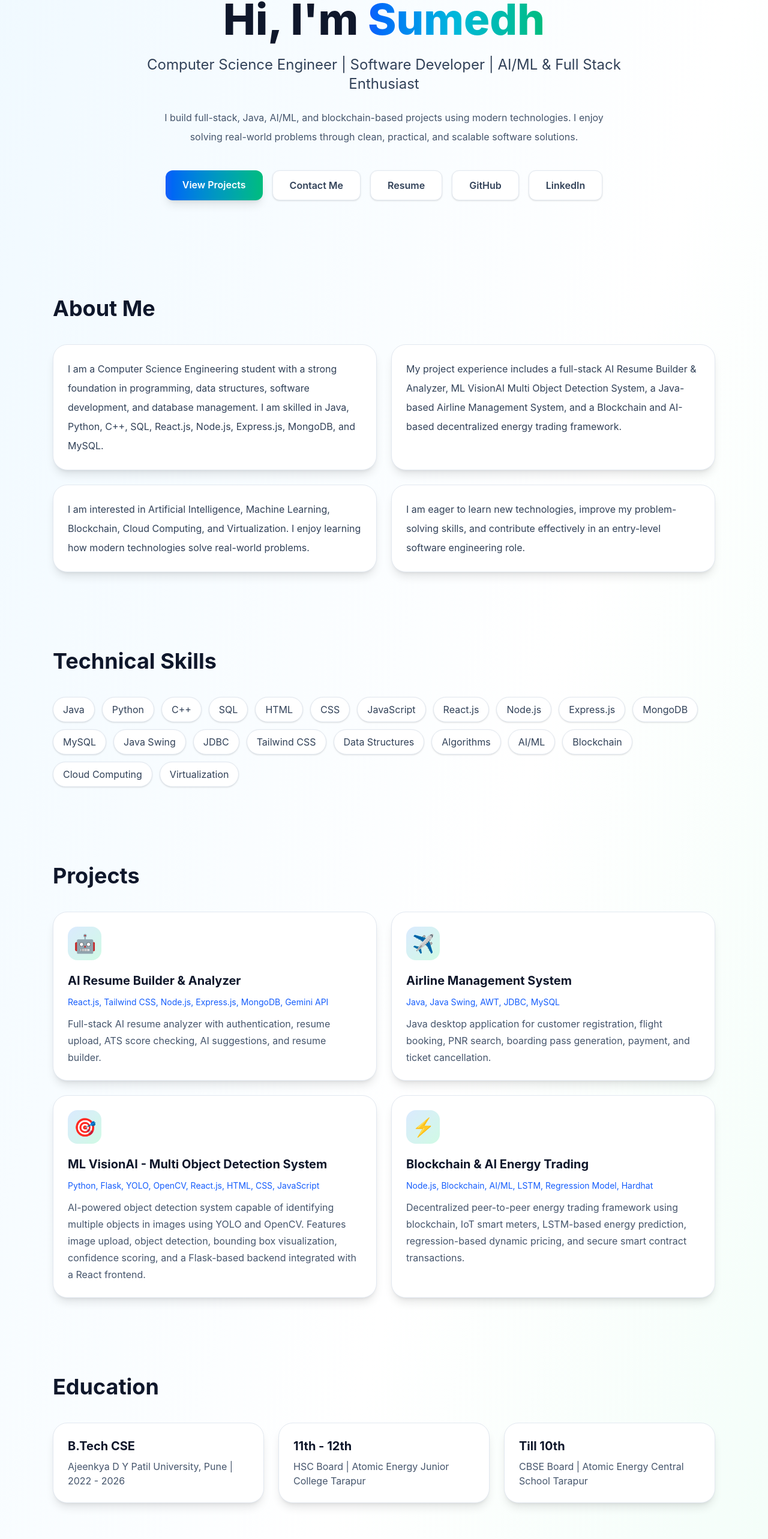
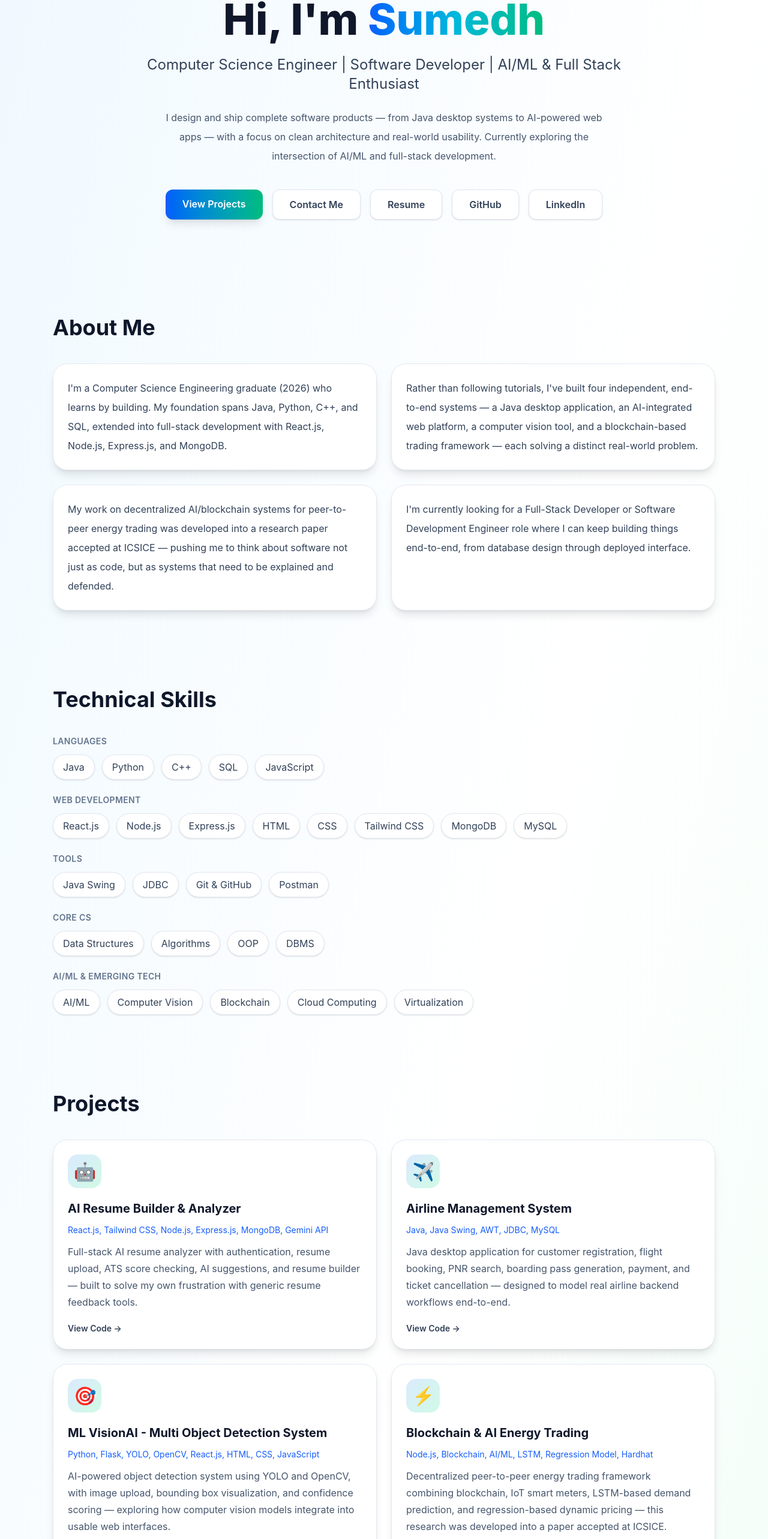
Before and after one commit to sumedhkhillare/my-portfolio, a React (Vite) app: page / in a window 1280 px wide. Shown: the part 210-2776 px from the top of the page at 60% size. Built offline with nearby package versions, Linux system fonts and the light colour scheme.

Commit message:
Updated resume

```diff
--- a/src/App.jsx
+++ b/src/App.jsx
@@ -1,9 +1,10 @@
 function App() {
-  const skills = [
-    "Java", "Python", "C++", "SQL", "HTML", "CSS", "JavaScript",
-    "React.js", "Node.js", "Express.js", "MongoDB", "MySQL",
-    "Java Swing", "JDBC", "Tailwind CSS", "Data Structures",
-    "Algorithms", "AI/ML", "Blockchain", "Cloud Computing", "Virtualization",
+  const skillGroups = [
+    { label: "Languages", items: ["Java", "Python", "C++", "SQL", "JavaScript"] },
+    { label: "Web Development", items: ["React.js", "Node.js", "Express.js", "HTML", "CSS", "Tailwind CSS", "MongoDB", "MySQL"] },
+    { label: "Tools", items: ["Java Swing", "JDBC", "Git & GitHub", "Postman"] },
+    { label: "Core CS", items: ["Data Structures", "Algorithms", "OOP", "DBMS"] },
+    { label: "AI/ML & Emerging Tech", items: ["AI/ML", "Computer Vision", "Blockchain", "Cloud Computing", "Virtualization"] },
   ]
 
   return (
@@ -15,7 +16,7 @@ function App() {
           </h1>
 
           <div className="hidden md:flex gap-6 text-sm text-slate-700">
-            {["about", "skills", "projects", "education", "certificates","Resume", "contact"].map((item) => (
+            {["about", "skills", "projects", "education", "certificates", "resume", "contact"].map((item) => (
               <a key={item} href={`#${item}`} className="hover:text-blue-600 capitalize">
                 {item}
               </a>
@@ -42,9 +43,10 @@ function App() {
           </p>
 
           <p className="max-w-3xl mx-auto text-slate-600 mb-10 leading-8">
-            I build full-stack, Java, AI/ML, and blockchain-based projects using
-            modern technologies. I enjoy solving real-world problems through
-            clean, practical, and scalable software solutions.
+            I design and ship complete software products — from Java desktop systems
+            to AI-powered web apps — with a focus on clean architecture and
+            real-world usability. Currently exploring the intersection of AI/ML
+            and full-stack development.
           </p>
 
           <div className="flex justify-center gap-4 flex-wrap">
@@ -59,19 +61,50 @@ function App() {
 
       <Section id="about" title="About Me">
         <div className="grid md:grid-cols-2 gap-6">
-          <Card>I am a Computer Science Engineering student with a strong foundation in programming, data structures, software development, and database management. I am skilled in Java, Python, C++, SQL, React.js, Node.js, Express.js, MongoDB, and MySQL.</Card>
-          <Card>  My project experience includes a full-stack AI Resume Builder & Analyzer, ML VisionAI Multi Object Detection System, a Java-based Airline Management System, and a Blockchain and AI-based decentralized energy trading framework.</Card>
-          <Card>I am interested in Artificial Intelligence, Machine Learning, Blockchain, Cloud Computing, and Virtualization. I enjoy learning how modern technologies solve real-world problems.</Card>
-          <Card>I am eager to learn new technologies, improve my problem-solving skills, and contribute effectively in an entry-level software engineering role.</Card>
+          <Card>
+            I'm a Computer Science Engineering graduate (2026) who learns by
+            building. My foundation spans Java, Python, C++, and SQL, extended
+            into full-stack development with React.js, Node.js, Express.js,
+            and MongoDB.
+          </Card>
+          <Card>
+            Rather than following tutorials, I've built four independent,
+            end-to-end systems — a Java desktop application, an AI-integrated
+            web platform, a computer vision tool, and a blockchain-based
+            trading framework — each solving a distinct real-world problem.
+          </Card>
+          <Card>
+            My work on decentralized AI/blockchain systems for peer-to-peer
+            energy trading was developed into a research paper accepted at
+            ICSICE — pushing me to think about software not just as code, but
+            as systems that need to be explained and defended.
+          </Card>
+          <Card>
+            I'm currently looking for a Full-Stack Developer or Software
+            Development Engineer role where I can keep building things
+            end-to-end, from database design through deployed interface.
+          </Card>
         </div>
       </Section>
 
       <Section id="skills" title="Technical Skills">
+        <div className="space-y-6">
+          {skillGroups.map((group) => (
+            <div key={group.label}>
+              <h3 className="text-sm font-semibold text-slate-500 uppercase tracking-wide mb-3">
+                {group.label}
+              </h3>
               <div className="flex flex-wrap gap-3">
-          {skills.map((skill) => (
-            <span key={skill} className="bg-white border border-slate-200 shadow-sm px-4 py-2 rounded-full text-slate-700 hover:bg-blue-50 hover:border-blue-300 hover:text-blue-700 transition">
+                {group.items.map((skill) => (
+                  <span
+                    key={skill}
+                    className="bg-white border border-slate-200 shadow-sm px-4 py-2 rounded-full text-slate-700 hover:bg-blue-50 hover:border-blue-300 hover:text-blue-700 transition"
+                  >
                     {skill}
                   </span>
+                ))}
+              </div>
+            </div>
           ))}
         </div>
       </Section>
@@ -82,28 +115,32 @@ function App() {
             icon="🤖"
             title="AI Resume Builder & Analyzer"
             tech="React.js, Tailwind CSS, Node.js, Express.js, MongoDB, Gemini API"
-      desc="Full-stack AI resume analyzer with authentication, resume upload, ATS score checking, AI suggestions, and resume builder."
+            desc="Full-stack AI resume analyzer with authentication, resume upload, ATS score checking, AI suggestions, and resume builder — built to solve my own frustration with generic resume feedback tools."
+            code="https://github.com/sumedhkhillare"
           />
 
           <ProjectCard
             icon="✈️"
             title="Airline Management System"
             tech="Java, Java Swing, AWT, JDBC, MySQL"
-      desc="Java desktop application for customer registration, flight booking, PNR search, boarding pass generation, payment, and ticket cancellation."
+            desc="Java desktop application for customer registration, flight booking, PNR search, boarding pass generation, payment, and ticket cancellation — designed to model real airline backend workflows end-to-end."
+            code="https://github.com/sumedhkhillare"
           />
 
           <ProjectCard
             icon="🎯"
             title="ML VisionAI - Multi Object Detection System"
             tech="Python, Flask, YOLO, OpenCV, React.js, HTML, CSS, JavaScript"
-      desc="AI-powered object detection system capable of identifying multiple objects in images using YOLO and OpenCV. Features image upload, object detection, bounding box visualization, confidence scoring, and a Flask-based backend integrated with a React frontend."
+            desc="AI-powered object detection system using YOLO and OpenCV, with image upload, bounding box visualization, and confidence scoring — exploring how computer vision models integrate into usable web interfaces."
+            code="https://github.com/sumedhkhillare"
           />
 
           <ProjectCard
             icon="⚡"
             title="Blockchain & AI Energy Trading"
             tech="Node.js, Blockchain, AI/ML, LSTM, Regression Model, Hardhat"
-      desc="Decentralized peer-to-peer energy trading framework using blockchain, IoT smart meters, LSTM-based energy prediction, regression-based dynamic pricing, and secure smart contract transactions."
+            desc="Decentralized peer-to-peer energy trading framework combining blockchain, IoT smart meters, LSTM-based demand prediction, and regression-based dynamic pricing — this research was developed into a paper accepted at ICSICE."
+            code="https://github.com/sumedhkhillare"
           />
         </div>
       </Section>
@@ -111,25 +148,34 @@ function App() {
       <Section id="education" title="Education">
         <div className="grid md:grid-cols-3 gap-6">
           <InfoCard
-            title="B.Tech CSE"
+            title="B.Tech, Computer Science Engineering"
             desc="Ajeenkya D Y Patil University, Pune | 2022 - 2026"
           />
           <InfoCard
-            title="11th - 12th"
-            desc="HSC Board | Atomic Energy Junior College Tarapur"
+            title="Higher Secondary Certificate (12th)"
+            desc="Atomic Energy Junior College, Tarapur"
           />
           <InfoCard
-            title="Till 10th"
-            desc="CBSE Board | Atomic Energy Central School Tarapur"
+            title="Secondary School Certificate (10th)"
+            desc="Atomic Energy Central School, Tarapur"
           />
         </div>
       </Section>
 
       <Section id="certificates" title="Certificates">
         <div className="grid md:grid-cols-3 gap-6">
-          <InfoCard title="AWS Re/Start Graduate" desc="Amazon Web Services Training and Certification" />
-          <InfoCard title="Oracle Cloud Infrastructure 2025" desc="Certified Foundations Associate" />
-          <InfoCard title="UpGrad" desc="Data Structures and Algorithms in Java" />
+          <InfoCard
+            title="AWS Re/Start Graduate"
+            desc="Amazon Web Services Training and Certification | Oct 2025 - Jan 2026"
+          />
+          <InfoCard
+            title="Oracle Cloud Infrastructure 2025"
+            desc="Certified Foundations Associate | Nov 2025 - Dec 2025"
+          />
+          <InfoCard
+            title="UpGrad"
+            desc="Data Structures and Algorithms in Java"
+          />
         </div>
       </Section>
 
@@ -171,6 +217,9 @@ function App() {
       </Section>
 
       <Section id="contact" title="Contact">
+        <p className="text-slate-600 mb-6">
+          Open to full-stack developer and SDE roles — feel free to reach out.
+        </p>
         <div className="bg-white border border-slate-200 rounded-3xl p-8 shadow-xl text-slate-700 space-y-4">
           <p><b>Email:</b> sumedh.khillare@adypu.edu.in</p>
           <p><b>Location:</b> Pune, India</p>
@@ -205,15 +254,25 @@ function Card({ children }) {
   )
 }
 
-function ProjectCard({ icon, title, tech, desc }) {
+function ProjectCard({ icon, title, tech, desc, code }) {
   return (
-    <div className="bg-white border border-slate-200 rounded-3xl p-6 shadow-lg hover:shadow-2xl hover:-translate-y-2 transition">
+    <div className="bg-white border border-slate-200 rounded-3xl p-6 shadow-lg hover:shadow-2xl hover:-translate-y-2 transition flex flex-col">
       <div className="w-14 h-14 rounded-2xl bg-gradient-to-br from-blue-100 to-emerald-100 flex items-center justify-center mb-5 text-3xl">
         {icon}
       </div>
       <h3 className="text-xl font-bold text-slate-900 mb-3">{title}</h3>
       <p className="text-sm text-blue-600 mb-3">{tech}</p>
-      <p className="text-slate-600 leading-7">{desc}</p>
+      <p className="text-slate-600 leading-7 mb-5 flex-1">{desc}</p>
+      {code && (
+        <a
+          href={code}
+          target="_blank"
+          rel="noopener noreferrer"
+          className="inline-flex items-center gap-1 text-sm font-semibold text-slate-700 hover:text-blue-600 transition self-start"
+        >
+          View Code →
+        </a>
+      )}
     </div>
   )
 }
```
Lines whose indentation alone changed are shown as unchanged.
